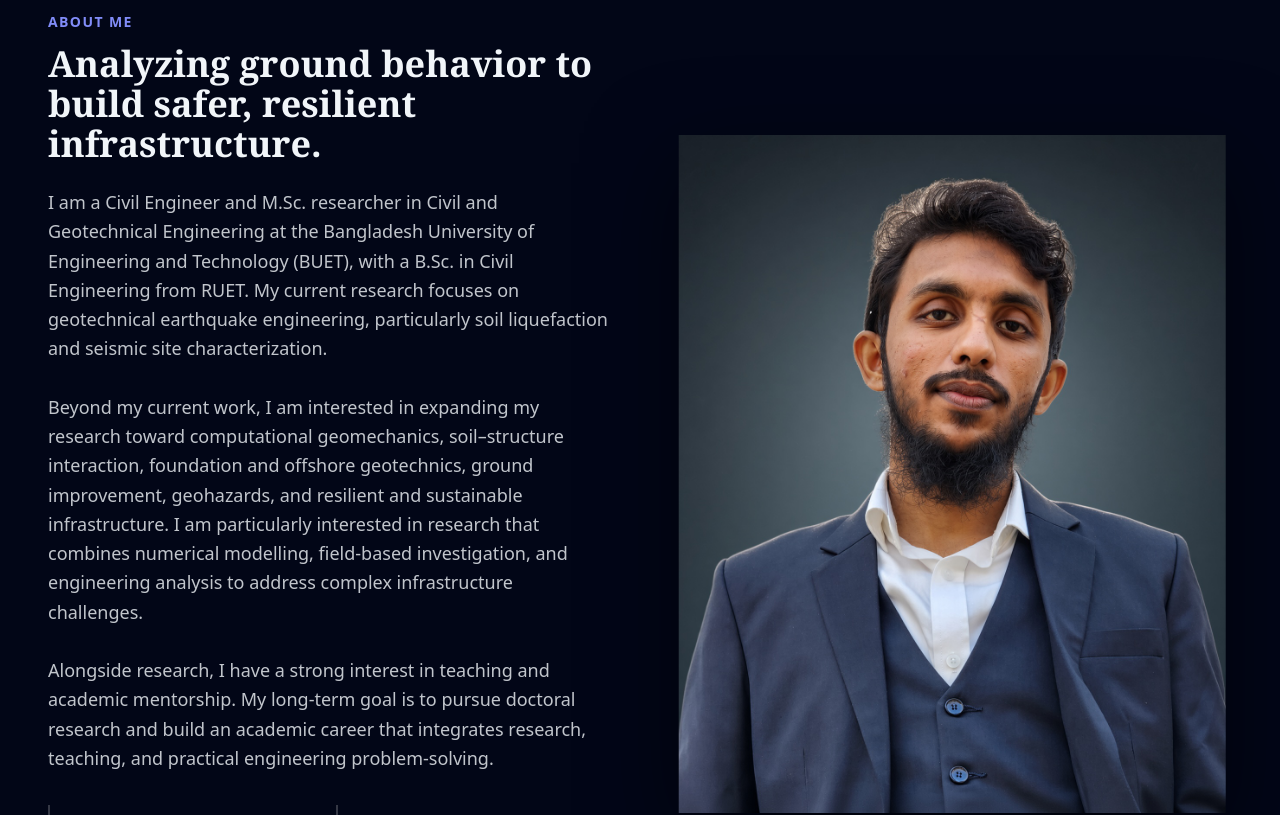
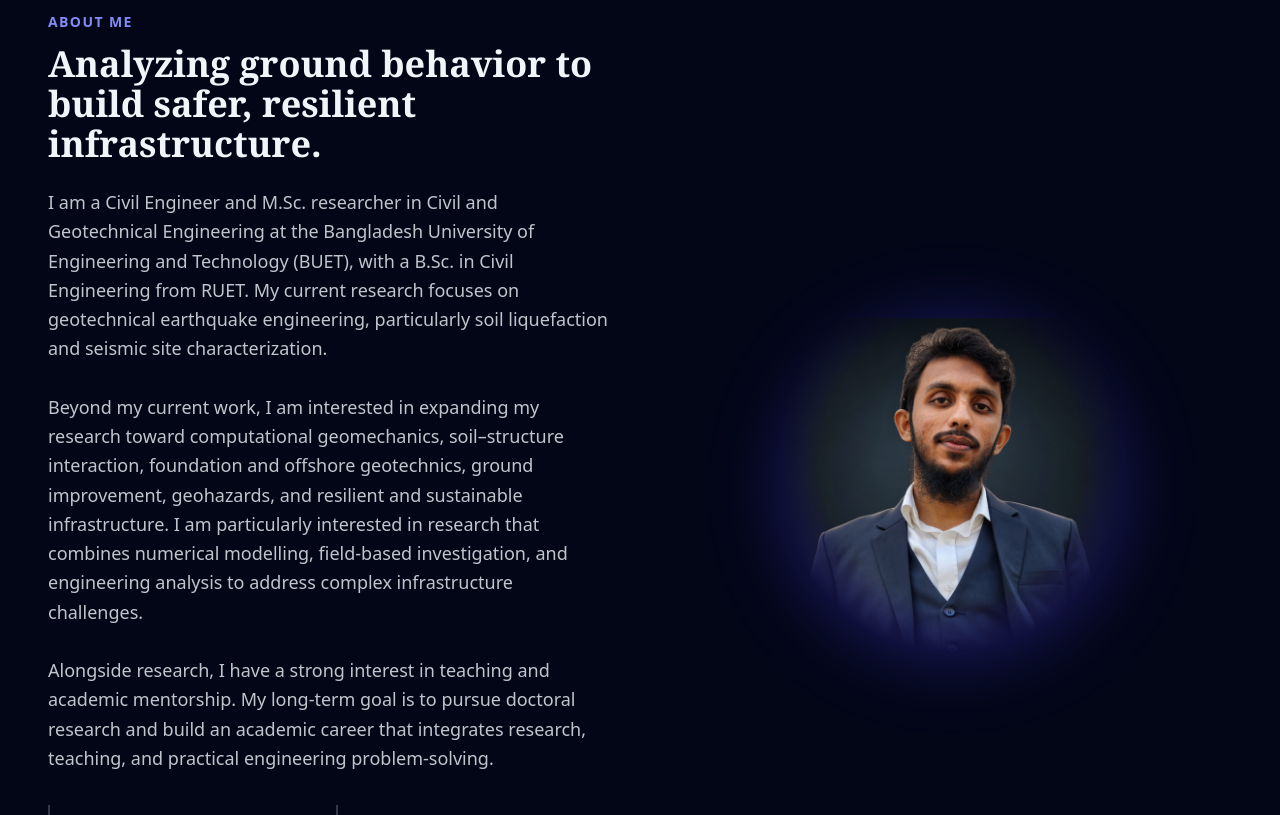
Before and after one commit to enamulislammeraj25-rin/portfolio-xrin, a React (Create React App) app: page / in a window 1280 px wide. Shown: the part 900-1715 px from the top of the page. Built offline with nearby package versions, Linux system fonts and the light colour scheme.

Commit message:
Use the approved portrait without a rectangular frame.

```diff
--- a/src/App.js
+++ b/src/App.js
@@ -776,24 +776,27 @@ export default function App() {
                     ))}
                 </div>
             </div>
-            <div className="relative mx-auto w-full max-w-md">
-                <div className={`absolute inset-x-8 top-10 bottom-0 rounded-3xl border shadow-2xl
-                    ${theme === 'light' || theme === 'spring' ? 'bg-stone-200/80 border-stone-300' :
-                      theme === 'midnight' ? 'bg-indigo-950/70 border-indigo-400/20' :
-                      theme === 'rain' ? 'bg-[#16343c]/70 border-sky-200/20' :
-                      theme === 'ruby' ? 'bg-rose-950/70 border-rose-400/20' :
-                      theme === 'emerald' ? 'bg-emerald-950/70 border-emerald-400/20' :
-                      theme === 'nature' ? 'bg-green-950/70 border-lime-400/20' :
-                      theme === 'musgravite' ? 'bg-purple-950/70 border-purple-300/20' :
-                      theme === 'dark' ? 'bg-neutral-900/80 border-teal-400/20' :
-                      'bg-white/10 border-white/15'} backdrop-blur-md`} />
-                <div className="relative aspect-[4/5] overflow-visible">
-                    <img
-                      src={PORTFOLIO_DATA.profile.photo}
-                      alt={PORTFOLIO_DATA.profile.name}
-                      className="absolute left-1/2 -translate-x-1/2 bottom-[-8%] w-[122%] max-w-none object-cover object-top drop-shadow-[0_28px_45px_rgba(0,0,0,0.5)] pointer-events-none select-none"
-                    />
-                </div>
+            <div className="relative mx-auto w-full max-w-sm flex items-center justify-center min-h-[22rem] md:min-h-[26rem]">
+                <div className={`absolute w-64 h-64 md:w-80 md:h-80 rounded-full blur-2xl opacity-50
+                    ${theme === 'light' || theme === 'spring' ? 'bg-stone-300' :
+                      theme === 'midnight' ? 'bg-indigo-700' :
+                      theme === 'rain' ? 'bg-sky-800' :
+                      theme === 'ruby' ? 'bg-rose-800' :
+                      theme === 'emerald' ? 'bg-emerald-800' :
+                      theme === 'nature' ? 'bg-lime-800' :
+                      theme === 'musgravite' ? 'bg-purple-800' :
+                      theme === 'dark' ? 'bg-teal-800' :
+                      'bg-white/20'}`} />
+                <img
+                  src={PORTFOLIO_DATA.profile.photo}
+                  alt={PORTFOLIO_DATA.profile.name}
+                  className="relative z-10 w-[88%] max-w-md pointer-events-none select-none"
+                  style={{
+                    maskImage: 'radial-gradient(ellipse 68% 72% at 50% 42%, #000 58%, transparent 78%)',
+                    WebkitMaskImage: 'radial-gradient(ellipse 68% 72% at 50% 42%, #000 58%, transparent 78%)',
+                    filter: 'drop-shadow(0 18px 28px rgba(0,0,0,0.35))'
+                  }}
+                />
             </div>
         </div>
       </Section>
```
Also changed, not shown: public/profile.jpg.
